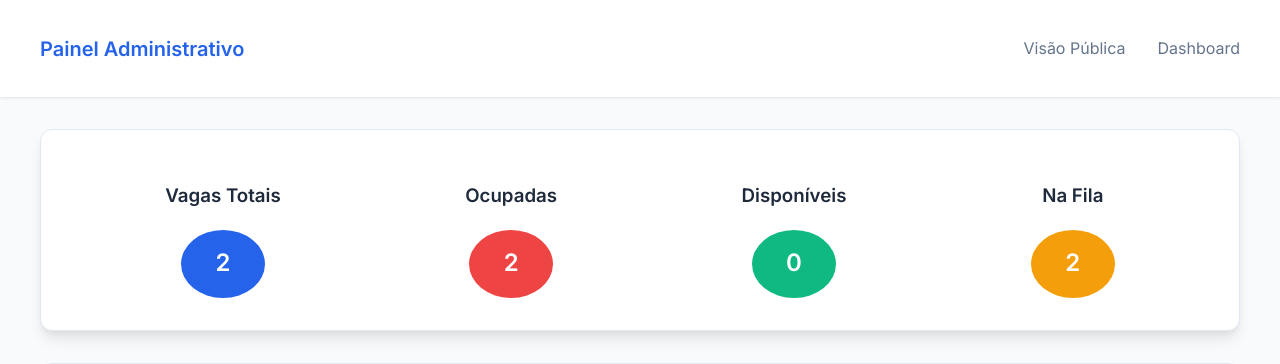
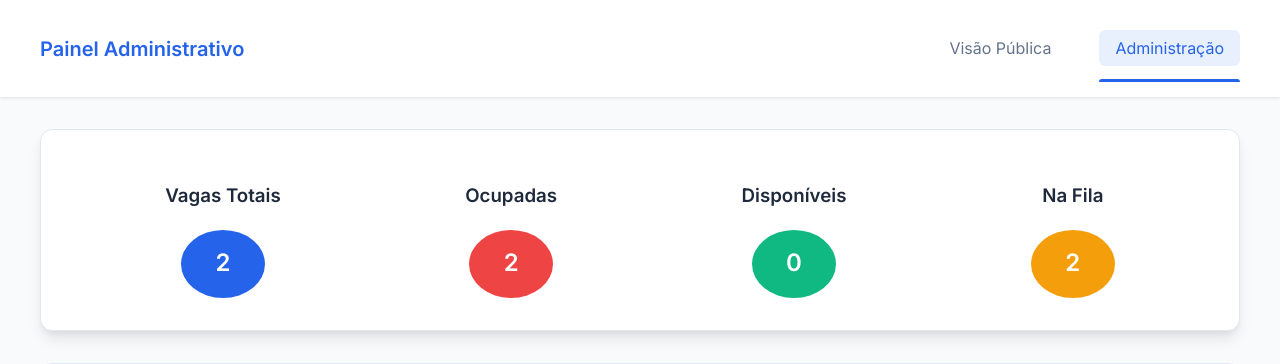
Before and after one commit to Mgrpoisom/projeto_integrador, a Flask app: page /admin in a window 1280 px wide. Shown: the top 364 px of the page. Run offline with Flask 3, Linux system fonts and the light colour scheme; data comes from the database, SQL or seed files in the repository.

Commit message:
UI: Standardized navigation across pages with active state emphasis

```diff
--- a/static/css/style.css
+++ b/static/css/style.css
@@ -53,11 +53,31 @@ nav a {
     text-decoration: none;
     color: var(--secondary-color);
     font-weight: 500;
-    transition: color 0.2s;
+    transition: all 0.2s;
+    padding: 0.5rem 1rem;
+    border-radius: 6px;
+    position: relative;
 }
 
 nav a:hover {
     color: var(--primary-color);
+    background: rgba(37, 99, 235, 0.05);
+}
+
+nav a.active {
+    color: var(--primary-color);
+    background: rgba(37, 99, 235, 0.1);
+}
+
+nav a.active::after {
+    content: '';
+    position: absolute;
+    bottom: -1rem;
+    left: 0;
+    right: 0;
+    height: 3px;
+    background: var(--primary-color);
+    border-radius: 3px 3px 0 0;
 }
 
 .container {
--- a/templates/admin.html
+++ b/templates/admin.html
@@ -13,7 +13,7 @@
             <h1>Painel Administrativo</h1>
             <ul>
                 <li><a href="/">Visão Pública</a></li>
-                <li><a href="/admin">Dashboard</a></li>
+                <li><a href="/admin" class="active">Administração</a></li>
             </ul>
         </nav>
     </header>
--- a/templates/index.html
+++ b/templates/index.html
@@ -12,6 +12,7 @@
         <nav>
             <h1>Portal de Creches Municipais</h1>
             <ul>
+                <li><a href="/" class="active">Visão Pública</a></li>
                 <li><a href="/admin">Administração</a></li>
             </ul>
         </nav>
```
